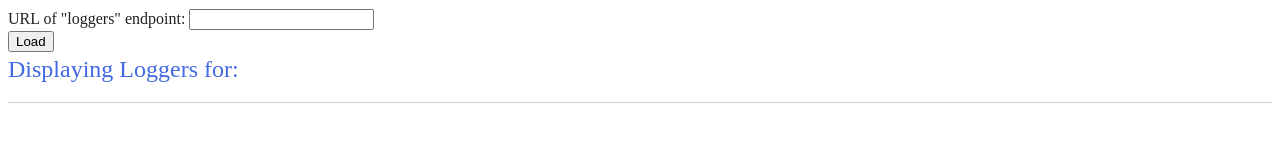
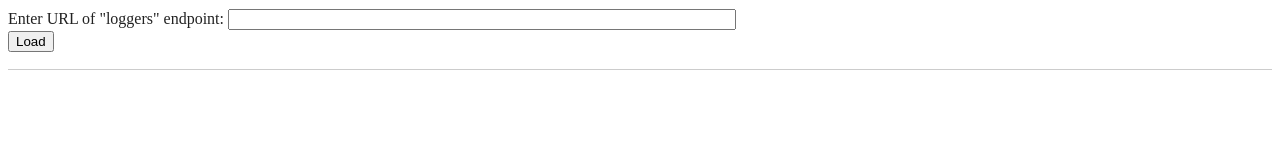
Before and after one commit to hamiltonjim/loggers, a website built with webpack: page index.html in a window 1280 px wide. Built offline with nearby package versions, Linux system fonts and the light colour scheme.

Commit message:
Prettify

```diff
--- a/css/style.css
+++ b/css/style.css
@@ -187,7 +187,7 @@ textarea {
   Jim's additions.
  */
 
-input.loggers-url {
+input[type="text"] {
   width: 500px;
 }
 
--- a/index.html
+++ b/index.html
@@ -29,11 +29,11 @@
 
   <!-- Add your site or application content here -->
   <div class="url">
-    <label for="loggers-url">URL of "loggers" endpoint:</label>
+    <label for="loggers-url">Enter URL of "loggers" endpoint:</label>
     <input type="text" id="loggers-url" />
     <br/>
     <input type="button" value="Load" onclick="loadLoggers()">
-    <div class="display-url">
+    <div id="display-parent" class="display-url" hidden>
       Displaying Loggers for: <span id="display-url"></span>
     </div>
   </div>
--- a/js/app.js
+++ b/js/app.js
@@ -18,6 +18,8 @@ function loadLoggers() {
   }
   if (displayUrl === null) {
     displayUrl = document.getElementById("display-url");
+    const displayParent = document.getElementById("display-parent");
+    displayParent.removeAttribute("hidden");
   }
   const url = urlField.value;
   LOGGERS_URL = url;
```
